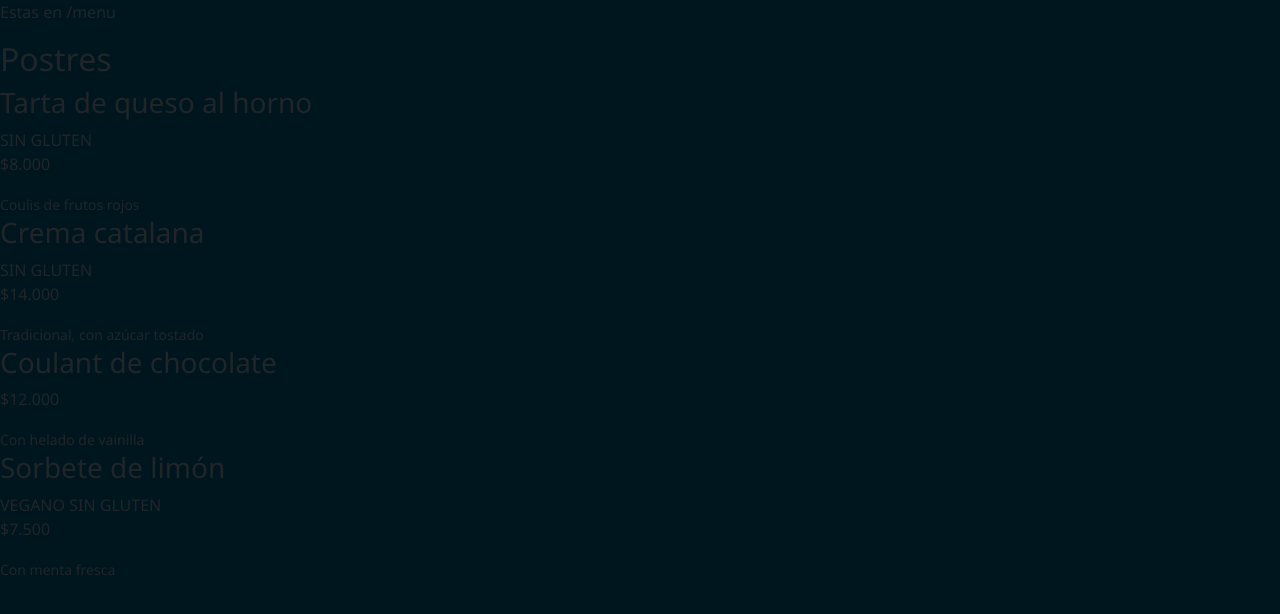
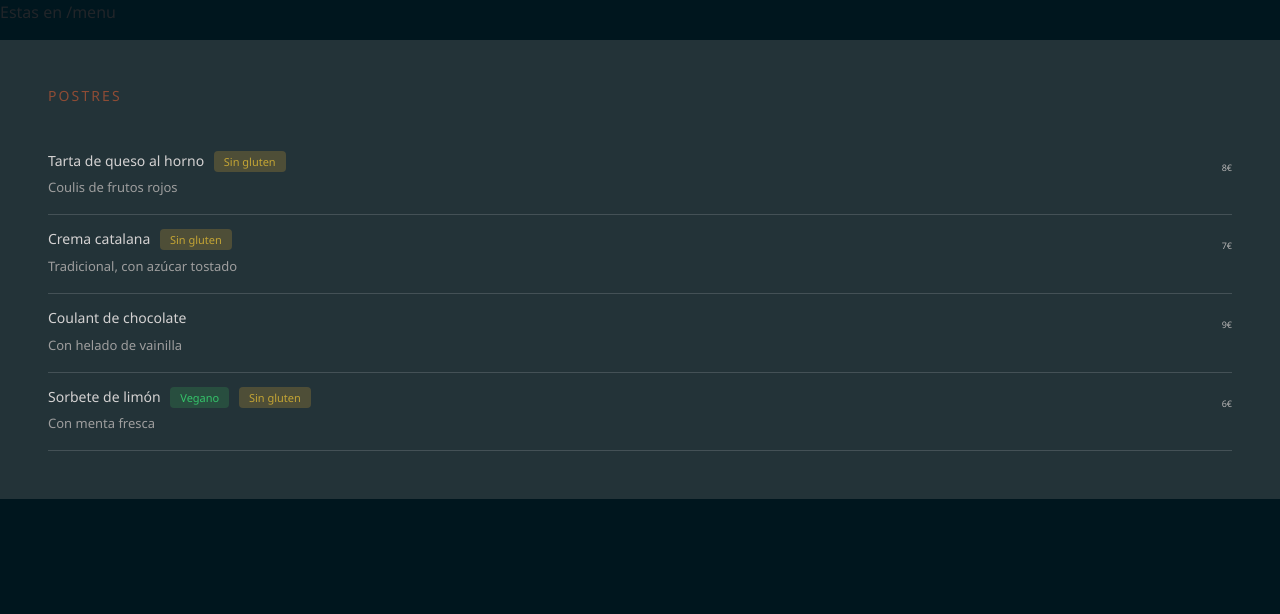
Before and after one commit to Sponton-Lucas/Proyecto-Final-IDS, a Flask app: page /menu in a window 1280 px wide. Shown: the part 86-700 px from the top of the page. Run offline with Flask 3, Linux system fonts and the light colour scheme.

Commit message:
le agregue css a parte del menu seccion 12

```diff
--- a/front-end/static/css/styles.css
+++ b/front-end/static/css/styles.css
@@ -114,6 +114,75 @@ body {
 .carousel-control-prev { left: 20px !important; }
 .carousel-control-next { right: 20px !important; }
 
+/* SECCIÓN 12 - Postres */
+
+.seccion-12 {
+    background-color: var(--secundario);
+    padding: 3rem;
+}
+
+.seccion-12 h2 {
+    color: var(--naranja-oscuro);
+    font-size: 14px;
+    letter-spacing: 0.15em;
+    margin-bottom: 2rem;
+    font-family: var(--font-family);
+    font-weight: 400;
+}
+
+.seccion-12__info h3 {
+    color: rgb(212, 210, 210);
+    font-size: 14px;
+    font-weight: 300 !important;
+    font-family: var(--font-family);
+    margin-bottom: 0.3rem;
+}
+
+
+.seccion-12__plato {
+    display: flex;
+    justify-content: space-between;
+    align-items: center;
+    padding: 1rem 0;
+    border-bottom: 1px solid rgba(255, 255, 255, 0.15);
+}
+
+.seccion-12__info small {
+    color: #9e9e9e;
+    font-size: 13px;
+    font-weight: 300;
+    font-family: var(--font-family);
+}
+
+
+.seccion-12__precio {
+    color: rgb(181, 180, 180);
+    font-size: 9px;
+    font-weight: 100;
+    font-family: var(--font-family);
+}
+
+
+.badge-singluten {
+    background-color: rgba(180, 140, 53, 0.3);
+    color: #c4a535;
+    font-size: 11px;
+    padding: 3px 10px;
+    border-radius: 4px;
+    margin-left: 6px;
+}
+
+.badge-vegano {
+    background-color: rgba(53, 140, 80, 0.3);
+    color: #35c46a;
+    font-size: 11px;
+    padding: 3px 10px;
+    border-radius: 4px;
+    margin-left: 6px;
+}
+
+
+
 /* SECCIÓN 15 - Hero */
 .seccion-hero {
   position: relative;
--- a/front-end/templates/menu.html
+++ b/front-end/templates/menu.html
@@ -5,45 +5,42 @@
 {% block content %}
 
 <p>Estas en /menu</p>
-<section>
 
- <h2> Postres</h2>
+<section class="seccion-12">
+    <h2>POSTRES</h2>
 
- <div>
-    <div>
-     <h3> Tarta de queso al horno</h3>
-     <span>SIN GLUTEN</span>
+    <div class="seccion-12__plato">
+        <div class="seccion-12__info">
+            <h3>Tarta de queso al horno <span class="badge-singluten">Sin gluten</span></h3>
+            <small>Coulis de frutos rojos</small>
+        </div>
+        <p class="seccion-12__precio">8€</p>
     </div>
-    <p>$8.000</p>
- </div>
- <small>Coulis de frutos rojos</small>
 
- <div>
-    <div>
-     <h3> Crema catalana</h3>
-     <span>SIN GLUTEN</span>
+    <div class="seccion-12__plato">
+        <div class="seccion-12__info">
+            <h3>Crema catalana <span class="badge-singluten">Sin gluten</span></h3>
+            <small>Tradicional, con azúcar tostado</small>
+        </div>
+        <p class="seccion-12__precio">7€</p>
     </div>
-    <p>$14.000</p>
- </div>
- <small>Tradicional, con azúcar tostado </small>
 
- <div>
-    <div>
-     <h3> Coulant de chocolate</h3>
+    <div class="seccion-12__plato">
+        <div class="seccion-12__info">
+            <h3>Coulant de chocolate</h3>
+            <small>Con helado de vainilla</small>
+        </div>
+        <p class="seccion-12__precio">9€</p>
     </div>
-    <p>$12.000</p>
- </div>
- <small>Con helado de vainilla</small>
 
- <div>
-    <div>
-     <h3>Sorbete de limón</h3>
-     <span>VEGANO</span>
-     <span>SIN GLUTEN</span>
+    <div class="seccion-12__plato">
+        <div class="seccion-12__info">
+            <h3>Sorbete de limón <span class="badge-vegano">Vegano</span> <span class="badge-singluten">Sin gluten</span></h3>
+            <small>Con menta fresca</small>
+        </div>
+        <p class="seccion-12__precio">6€</p>
     </div>
-    <p>$7.500</p>
-    </div>
-    <small>Con menta fresca </small>
 
 </section>
+
 {% endblock %}
```
Also changed, not shown: front-end/templates/index.html (+15 -16 lines).
